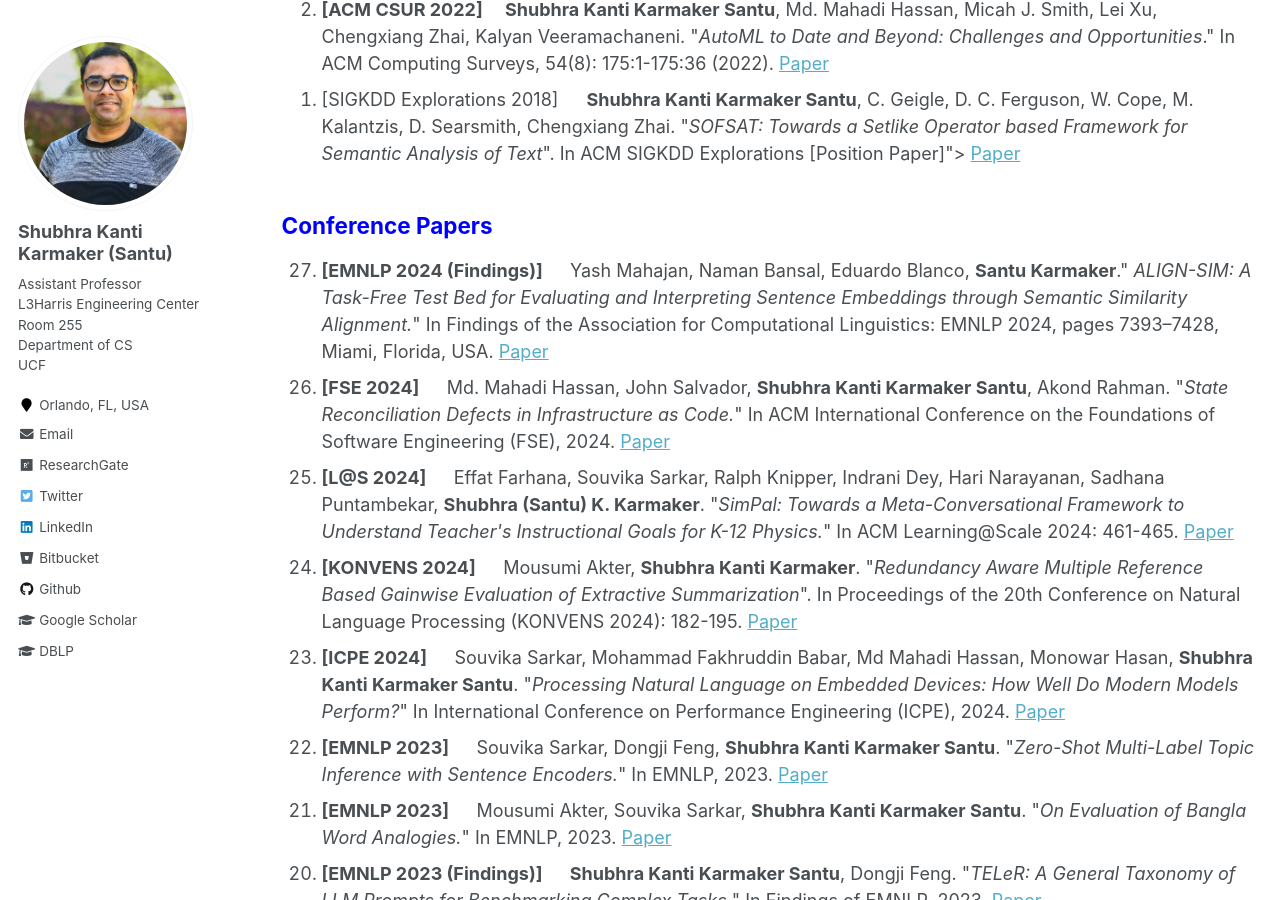
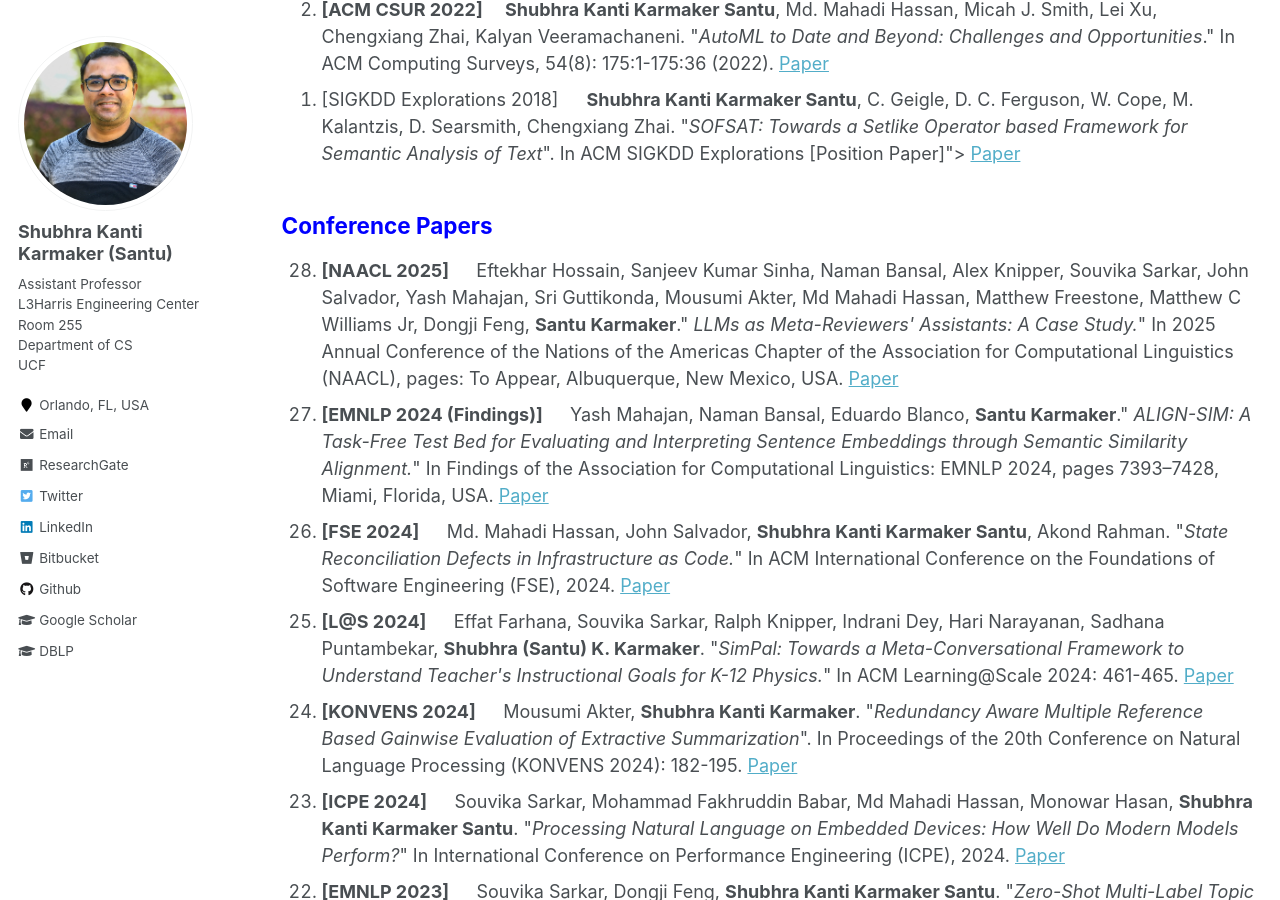
Before and after one commit to karmake2/karmake2.github.io, a Jekyll site: the page built from _pages/publications.md, in a window 1280 px wide and 900 px high, scrolled down 537 px. Built offline with Jekyll 4.4.1, drawn with Linux system fonts in a browser that asks for light colours.

Commit message:
Update publications.md

```diff
--- a/_pages/publications.md
+++ b/_pages/publications.md
@@ -25,6 +25,10 @@ author_profile: true
 
 ## <span style="color:blue">Conference Papers</span>
 <ol reversed>
+
+<li> <b>[NAACL 2025] &emsp;</b> Eftekhar Hossain, Sanjeev Kumar Sinha, Naman Bansal, Alex Knipper, Souvika Sarkar, John Salvador, Yash Mahajan, Sri Guttikonda, Mousumi Akter, Md Mahadi Hassan, Matthew Freestone, Matthew C Williams Jr, Dongji Feng, <b>Santu Karmaker</b>." <i>LLMs as Meta-Reviewers' Assistants: A Case Study.</i>" In 2025 Annual Conference of the Nations of the Americas Chapter of the Association for Computational Linguistics (NAACL), pages: To Appear,
+Albuquerque, New Mexico, USA. <a href="https://arxiv.org/abs/2402.15589">Paper</a></li>
+
 <li> <b>[EMNLP 2024 (Findings)] &emsp;</b> Yash Mahajan, Naman Bansal, Eduardo Blanco, <b>Santu Karmaker</b>." <i>ALIGN-SIM: A Task-Free Test Bed for Evaluating and Interpreting Sentence Embeddings through Semantic Similarity Alignment.</i>" In Findings of the Association for Computational Linguistics: EMNLP 2024, pages 7393–7428, Miami, Florida, USA. <a href="https://arxiv.org/abs/2309.03747">Paper</a></li>
 
 <li> <b>[FSE 2024] &emsp;</b> Md. Mahadi Hassan, John Salvador, <b>Shubhra Kanti Karmaker Santu</b>, Akond Rahman. "<i>State Reconciliation Defects in Infrastructure as Code.</i>" In ACM International Conference on the Foundations of Software Engineering (FSE), 2024. <a href="https://dl.acm.org/doi/pdf/10.1145/3660790">Paper</a></li>
```
